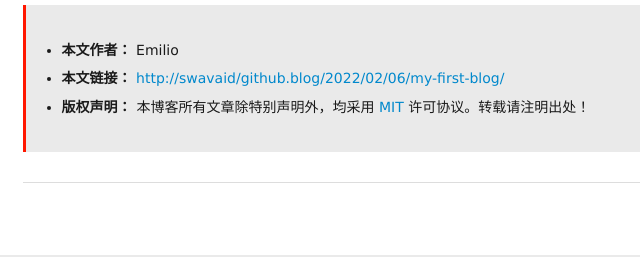
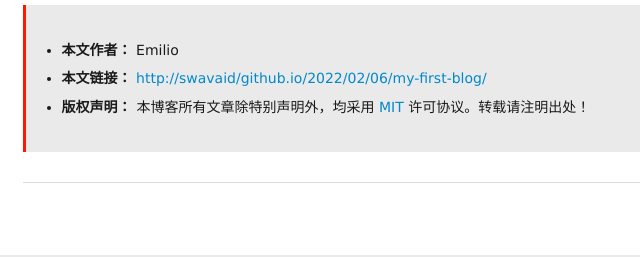
Before and after one commit to Swavaid/Swavaid.github.io, a plain HTML site: page 2022/02/06/my-first-blog/index.html in a window 1280 px wide. Shown: the part 476-733 px from the top of the page, 379-1019 px from the left. Drawn offline with Linux system fonts and the light colour scheme; some packages are replaced by stand-ins of ours; a script that the page names is missing.

Commit message:
Site updated: 2022-02-10 11:21:26

```diff
--- a/2022/02/06/my-first-blog/index.html
+++ b/2022/02/06/my-first-blog/index.html
@@ -5,7 +5,7 @@
 
   <meta name="renderer" content="webkit">
   <meta http-equiv="X-UA-Compatible" content="IE=edge" >
-  <link rel="dns-prefetch" href="http://swavaid/github.blog">
+  <link rel="dns-prefetch" href="http://swavaid/github.io">
   <title>Welcome to +&#39;s blog | +&#39;s Blog</title>
   <meta name="generator" content="hexo-theme-yilia-plus">
   <meta name="viewport" content="width=device-width, initial-scale=1, maximum-scale=1">
@@ -13,7 +13,7 @@
   <meta name="description" content="内容分布式系统 方向">
 <meta property="og:type" content="article">
 <meta property="og:title" content="Welcome to +&#39;s blog">
-<meta property="og:url" content="http://swavaid/github.blog/2022/02/06/my-first-blog/index.html">
+<meta property="og:url" content="http://swavaid/github.io/2022/02/06/my-first-blog/index.html">
 <meta property="og:site_name" content="+&#39;s Blog">
 <meta property="og:description" content="内容分布式系统 方向">
 <meta property="og:locale">
@@ -269,7 +269,7 @@
         </li>
         <li>
           <strong>本文链接：</strong>
-          <a href="http://swavaid/github.blog/2022/02/06/my-first-blog/" title="Welcome to +&#39;s blog" target="_blank">http://swavaid/github.blog/2022/02/06/my-first-blog/</a>
+          <a href="http://swavaid/github.io/2022/02/06/my-first-blog/" title="Welcome to +&#39;s blog" target="_blank">http://swavaid/github.io/2022/02/06/my-first-blog/</a>
         </li>
 
         <li>
@@ -336,7 +336,7 @@
     <a class="close js-modal-close" href="javascript:;"><i class="icon icon-close"></i></a>
     <p>扫一扫，分享到微信</p>
     <div class="wx-qrcode">
-     <!-- <img src="//pan.baidu.com/share/qrcode?url=http://swavaid/github.blog/2022/02/06/my-first-blog/" alt="微信分享二维码"> -->
+     <!-- <img src="//pan.baidu.com/share/qrcode?url=http://swavaid/github.io/2022/02/06/my-first-blog/" alt="微信分享二维码"> -->
     </div>
 </div>
 
@@ -396,7 +396,7 @@
   <div class="outer">
     <div id="footer-info">
     	<div class="footer-left">
-    		&copy; 2018-2022 <a href="http://swavaid/github.blog/" target="_blank">Emilio</a>
+    		&copy; 2018-2022 <a href="http://swavaid/github.io/" target="_blank">Emilio</a>
     	</div>
       	<div class="footer-right">
 
```
Also changed, not shown: 2022/02/06/hello-world/index.html (+5 -5 lines), archives/2022/02/index.html (+3 -3 lines), archives/2022/index.html (+3 -3 lines), archives/index.html (+3 -3 lines), index.html (+3 -3 lines).
